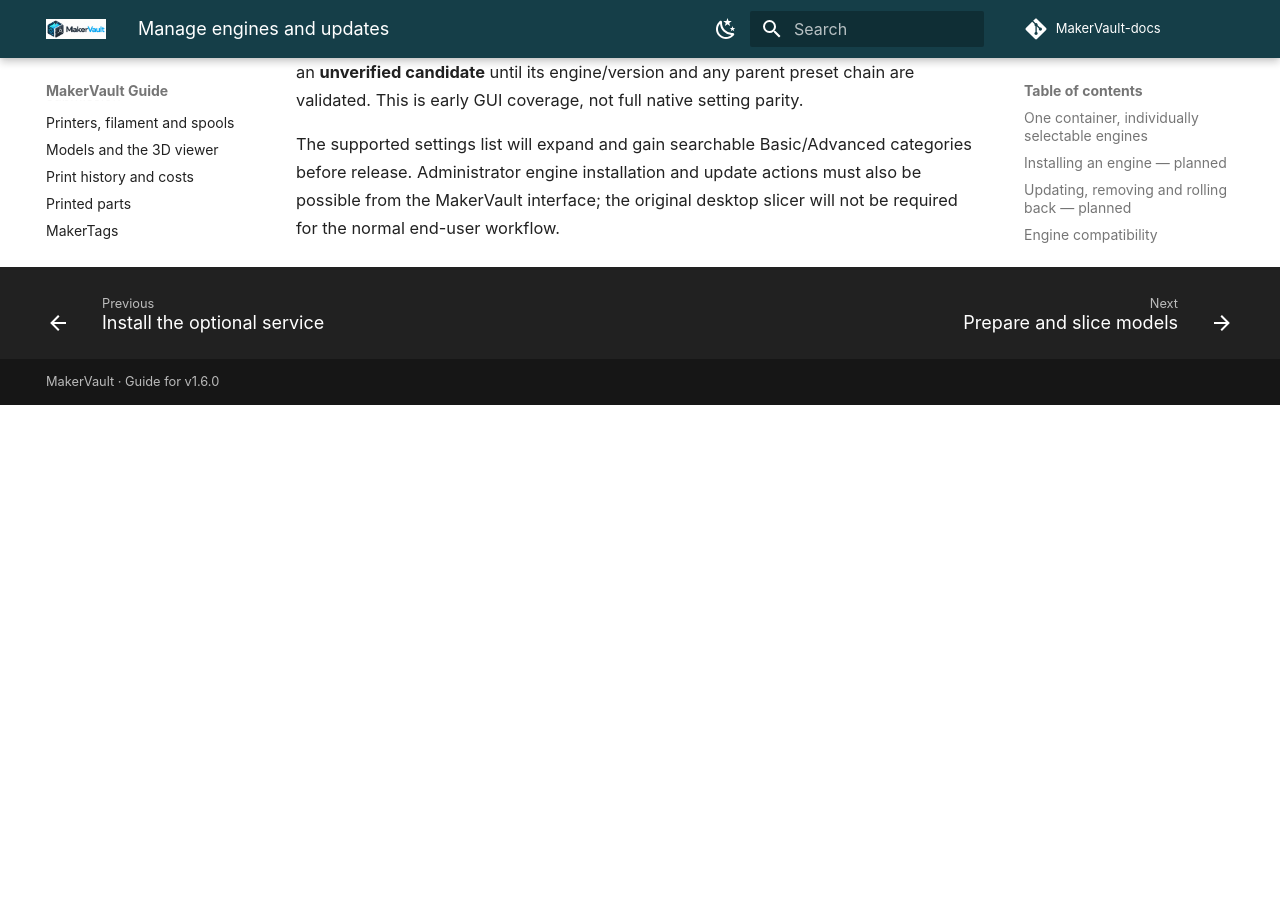
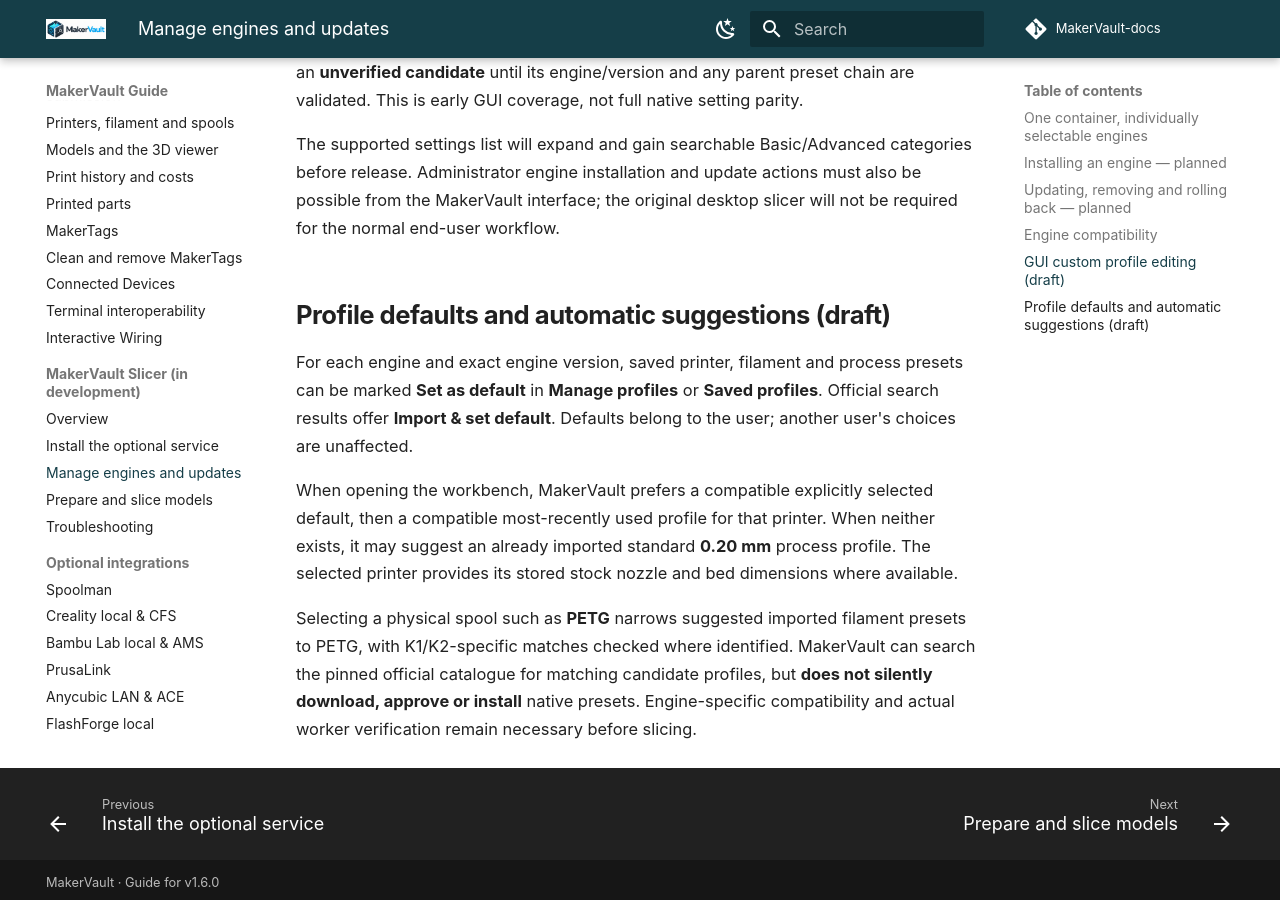
Before and after one commit to gavrd7/MakerVault-docs, an MkDocs documentation site: the page built from docs/guide/slicer/engines.md, in a window 1280 px wide and 900 px high, scrolled down 1825 px. Built offline with MkDocs 1.6.1 and Material for MkDocs 9.7.7, drawn with Linux system fonts in a browser that asks for light colours; comment, search, counter and statistics services are not loaded; before the commit the page ends 2230 px from its top, so only the background shows below that.

Commit message:
Document per-engine native profile defaults and physical material matching

```diff
--- a/docs/guide/slicer/engines.md
+++ b/docs/guide/slicer/engines.md
@@ -35,3 +35,11 @@
 In PR #171, open **Profile management → Manage profiles**, select a saved OrcaSlicer or Creality Print printer/filament/process preset, and choose **Edit as custom**. A browser form exposes a conservative subset of native numerical controls; save it under a new name. The original preset and its source file are preserved, and the edited copy remains an **unverified candidate** until its engine/version and any parent preset chain are validated. This is early GUI coverage, not full native setting parity.
 
 The supported settings list will expand and gain searchable Basic/Advanced categories before release. Administrator engine installation and update actions must also be possible from the MakerVault interface; the original desktop slicer will not be required for the normal end-user workflow.
+
+## Profile defaults and automatic suggestions (draft)
+
+For each engine and exact engine version, saved printer, filament and process presets can be marked **Set as default** in **Manage profiles** or **Saved profiles**. Official search results offer **Import & set default**. Defaults belong to the user; another user's choices are unaffected.
+
+When opening the workbench, MakerVault prefers a compatible explicitly selected default, then a compatible most-recently used profile for that printer. When neither exists, it may suggest an already imported standard **0.20 mm** process profile. The selected printer provides its stored stock nozzle and bed dimensions where available.
+
+Selecting a physical spool such as **PETG** narrows suggested imported filament presets to PETG, with K1/K2-specific matches checked where identified. MakerVault can search the pinned official catalogue for matching candidate profiles, but **does not silently download, approve or install** native presets. Engine-specific compatibility and actual worker verification remain necessary before slicing.
```
